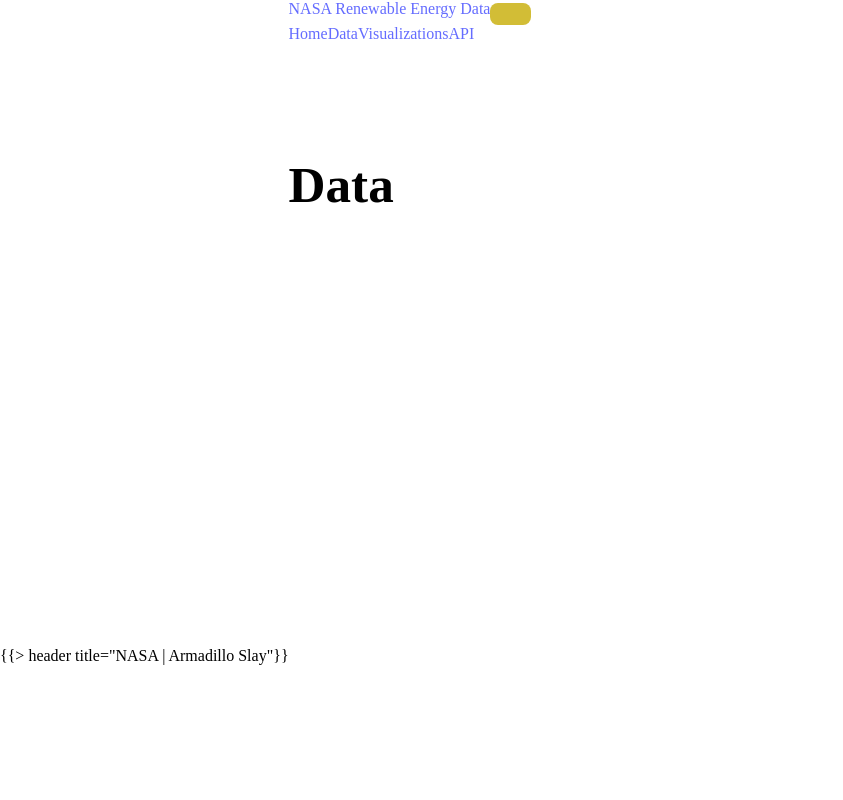
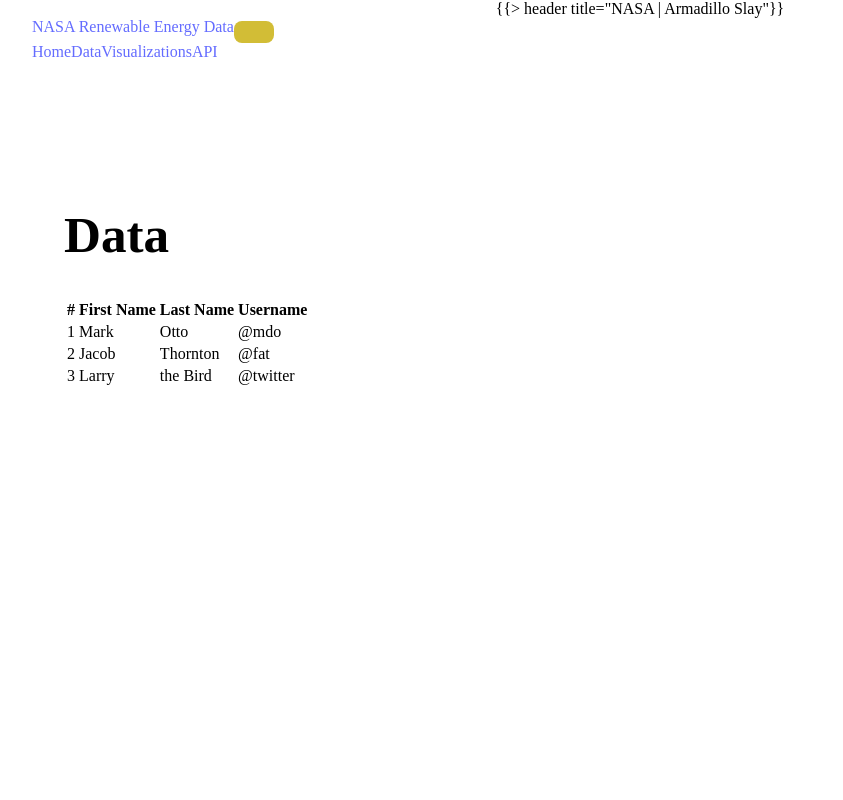
Before and after one commit to RPI-ITWS/armadillo-slay, a React (Vite) app in the folder frontend/: page /data in a window 1280 px wide. Shown: the top 800 px of the page, without its empty margins (0-843 px from the left). Built offline with nearby package versions, Linux system fonts and the light colour scheme.

Commit message:
tweak footer css

```diff
--- a/frontend/src/components/hero/HeroSection.tsx
+++ b/frontend/src/components/hero/Hero.tsx
@@ -4,7 +4,7 @@ import {HeroInfoItem} from "@/components/hero/HeroInfoItem";
 import styles from "./Hero.module.css";
 import {Whitespace} from "@/components";
 
-function HeroSection() {
+function Hero() {
     console.log(styles)
 
     const heroItems = [
@@ -54,5 +54,5 @@ function HeroSection() {
 }
 
 export {
-    HeroSection
+    Hero
 }
--- a/frontend/src/components/hero/index.ts
+++ b/frontend/src/components/hero/index.ts
@@ -1 +1 @@
-export {HeroSection} from "./HeroSection";
+export {Hero} from "./Hero";
--- a/frontend/src/components/index.ts
+++ b/frontend/src/components/index.ts
@@ -1,5 +1,5 @@
 export {Footer} from "@/components/footer";
-export {HeroSection} from "@/components/hero";
+export {Hero} from "@/components/hero";
 export {Navbar} from "@/components/navbar";
 export {Router} from "@/components/router";
 export {Section} from "@/components/section";
--- a/frontend/src/index/index.module.css
+++ b/frontend/src/index/index.module.css
@@ -11,7 +11,6 @@ a:hover {
 
 body {
     margin: 0;
-    display: flex;
     place-items: center;
     min-width: 320px;
     min-height: 100vh;
--- a/frontend/src/pages/data/Data.tsx
+++ b/frontend/src/pages/data/Data.tsx
@@ -1,14 +1,43 @@
-import {Container} from 'react-bootstrap'
+import { Container, Table } from 'react-bootstrap';
 
 function Data() {
-    return <Container fluid className='px-0 min-vw-100 min' style={{height: "1000px"}}>
+    return (
 
-        <h1>Data</h1>
+        <Container fluid className='px-0 min' style={{ height: "1000px", width:"90vw", padding:"1em", margin:"1em" }}>
+            <h1>Data</h1>
 
-    </Container>
-
+            <Table striped bordered hover>
+                <thead>
+                <tr>
+                    <th>#</th>
+                    <th>First Name</th>
+                    <th>Last Name</th>
+                    <th>Username</th>
+                </tr>
+                </thead>
+                <tbody>
+                <tr>
+                    <td>1</td>
+                    <td>Mark</td>
+                    <td>Otto</td>
+                    <td>@mdo</td>
+                </tr>
+                <tr>
+                    <td>2</td>
+                    <td>Jacob</td>
+                    <td>Thornton</td>
+                    <td>@fat</td>
+                </tr>
+                <tr>
+                    <td>3</td>
+                    <td>Larry</td>
+                    <td>the Bird</td>
+                    <td>@twitter</td>
+                </tr>
+                </tbody>
+            </Table>
+        </Container>
+    );
 }
 
-export {
-    Data
-}
+export { Data };
--- a/frontend/src/pages/home/Home.tsx
+++ b/frontend/src/pages/home/Home.tsx
@@ -1,6 +1,6 @@
 import {Container} from 'react-bootstrap'
 import {APISection} from "@/pages/home/api-section";
-import {HeroSection} from "@/components/hero";
+import {Hero} from "@/components/hero";
 import {Section} from "@/components/section";
 import React from "react";
 import {Whitespace} from "@/components";
@@ -70,7 +70,7 @@ function Home() {
 
     return (
         <Container fluid className='px-0 min-vw-100 min'>
-            <HeroSection/>
+            <Hero/>
             <Container fluid="lg">
                 {sections.map(
                     (section, index) =>
--- a/frontend/src/pages/index.ts
+++ b/frontend/src/pages/index.ts
@@ -1 +1,4 @@
-export {Footer} from "@/components/footer";
+export {Home} from '@/pages/home'
+export {Data} from '@/pages/data'
+export {Docs} from '@/pages/docs'
+export {Visualization} from '@/pages/visualization'
```
